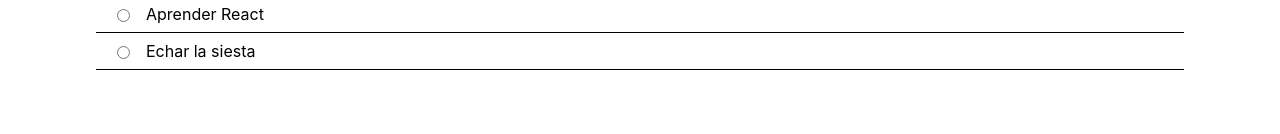
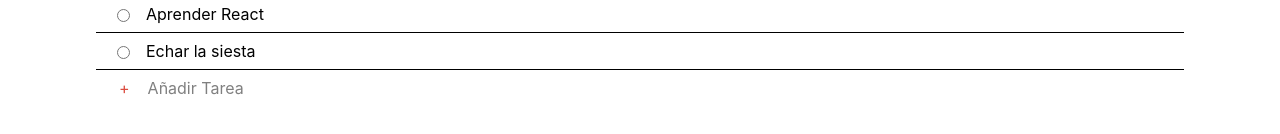
Before and after one commit to LGLizarribar/React_Todoist_App, a React (Create React App) app: page / in a window 1280 px wide. Shown: the part 192-326 px from the top of the page. Built offline with nearby package versions, Linux system fonts and the light colour scheme.

Commit message:
FEAT: add new task

```diff
--- a/package.json
+++ b/package.json
@@ -11,7 +11,7 @@
     "react-dom": "^17.0.2",
     "react-router-dom": "^5.2.0",
     "react-scripts": "4.0.3",
-    "uuidv4": "^6.2.7",
+    "uuid": "^8.3.2",
     "web-vitals": "^1.1.1"
   },
   "scripts": {
--- a/src/App.jsx
+++ b/src/App.jsx
@@ -1,6 +1,6 @@
 import { useState } from "react";
 import { BrowserRouter as Router, Switch, Route } from "react-router-dom";
-import { uuid } from 'uuidv4';
+import { v4 as uuidv4 } from 'uuid';
 import { Navbar, MainList, Completed } from "./components";
 import "./App.scss";
 
@@ -30,13 +30,22 @@ const App = () => {
     setCompleted([...completed, todo]);
     const newTodos = todos.filter((t) => t.id !== todoId);
     setTodos(newTodos);
-  }
+  };
 
   const uncompleteTodo = completeId => {
     const complete = completed.find((c) => c.id === completeId);
     setTodos([...todos, complete]);
     const newCompleted = completed.filter((c) => c.id !== completeId);
     setCompleted(newCompleted);
+  };
+
+  const newTask = (task) => {
+    const taskToAdd = {
+      title: task,
+      id: uuidv4(),
+    }
+
+    setTodos([...todos, taskToAdd]);
   }
 
   return (
@@ -48,11 +57,22 @@ const App = () => {
           <Route
             exact
             path="/"
-            component={(props) => <MainList {...props} todos={todos} handleTodo={completeTodo}/>} />
+            component={(props) => <MainList
+              {...props}
+              todos={todos}
+              handleTodo={completeTodo}
+              newTask={newTask}/
+              >}
+            />
           <Route
             exact
             path="/completed"
-            component={(props) => <Completed {...props} completed={completed} handleTodo={uncompleteTodo}/>} />
+            component={(props) => <Completed
+              {...props}
+              completed={completed}
+              handleTodo={uncompleteTodo}
+              />}
+            />
         </Switch>
       </div>
     </Router>
--- a/src/components/MainList/MainList.jsx
+++ b/src/components/MainList/MainList.jsx
@@ -1,4 +1,5 @@
 import {Card} from '../../components';
+import {AddTask} from '../../containers';
 import './MainList.scss';
 
 const MainList = (props) => {
@@ -6,6 +7,7 @@ const MainList = (props) => {
         <div className="mainList">
             <h3>Bandeja de Entrada</h3>
             {props.todos.map(item => <Card key={item.id} item={item} handleTodo={props.handleTodo}/>)}
+            <AddTask newTask={props.newTask}/>
         </div>
     )
 };
--- /dev/null
+++ b/src/containers/AddTask/AddTask.jsx
@@ -0,0 +1,42 @@
+import { useState } from "react";
+import "./AddTask.scss";
+
+const AddTask = (props) => {
+    const [openForm, setOpenForm] = useState(false);
+    const [task, setTask] = useState('');
+
+    const onCreateTask = (ev) => {
+        ev.preventDefault();
+
+        props.newTask(task);
+        setTask('');
+    }
+
+    const handleOpenForm = () => {
+        setOpenForm(!openForm);
+        setTask('');
+    }
+
+    return (
+        <div className="add-task">
+            <div>
+                <span className="add-task__icon">+</span>
+                <span className="add-task__text" onClick={handleOpenForm}>Añadir Tarea</span>
+            </div>
+
+            {openForm && <div>
+                <form onSubmit={onCreateTask}>
+                    <div>
+                        <input type="text" onChange={(ev) => setTask(ev.target.value)} value={task}/>
+                    </div>
+                    <div>
+                        <button type="submit">Add Task</button>
+                        <button onClick={handleOpenForm}>Cancel</button>
+                    </div>
+                </form>
+            </div>}
+        </div>
+    )
+};
+
+export default AddTask;
--- /dev/null
+++ b/src/containers/AddTask/AddTask.scss
@@ -0,0 +1,26 @@
+.add-task{
+
+    padding: 8px 23px;
+
+    &__text {
+        color: grey;
+        cursor: pointer;
+    }
+
+    &__icon {
+        color: #DB4C3F;
+        margin-right: 18px;
+    }
+
+    input {
+        width: 100%;
+        padding: 4px 8px;
+        margin: 8px 0;
+        border-radius: 10px;
+    }
+
+    button {
+        margin-right: 16px;
+    }
+
+}
--- /dev/null
+++ b/src/containers/index.js
@@ -0,0 +1,5 @@
+import AddTask from './AddTask/AddTask';
+
+export {
+    AddTask,
+}
```
Also changed, not shown: 1 other file (tests, documents, lock files or other folders).
